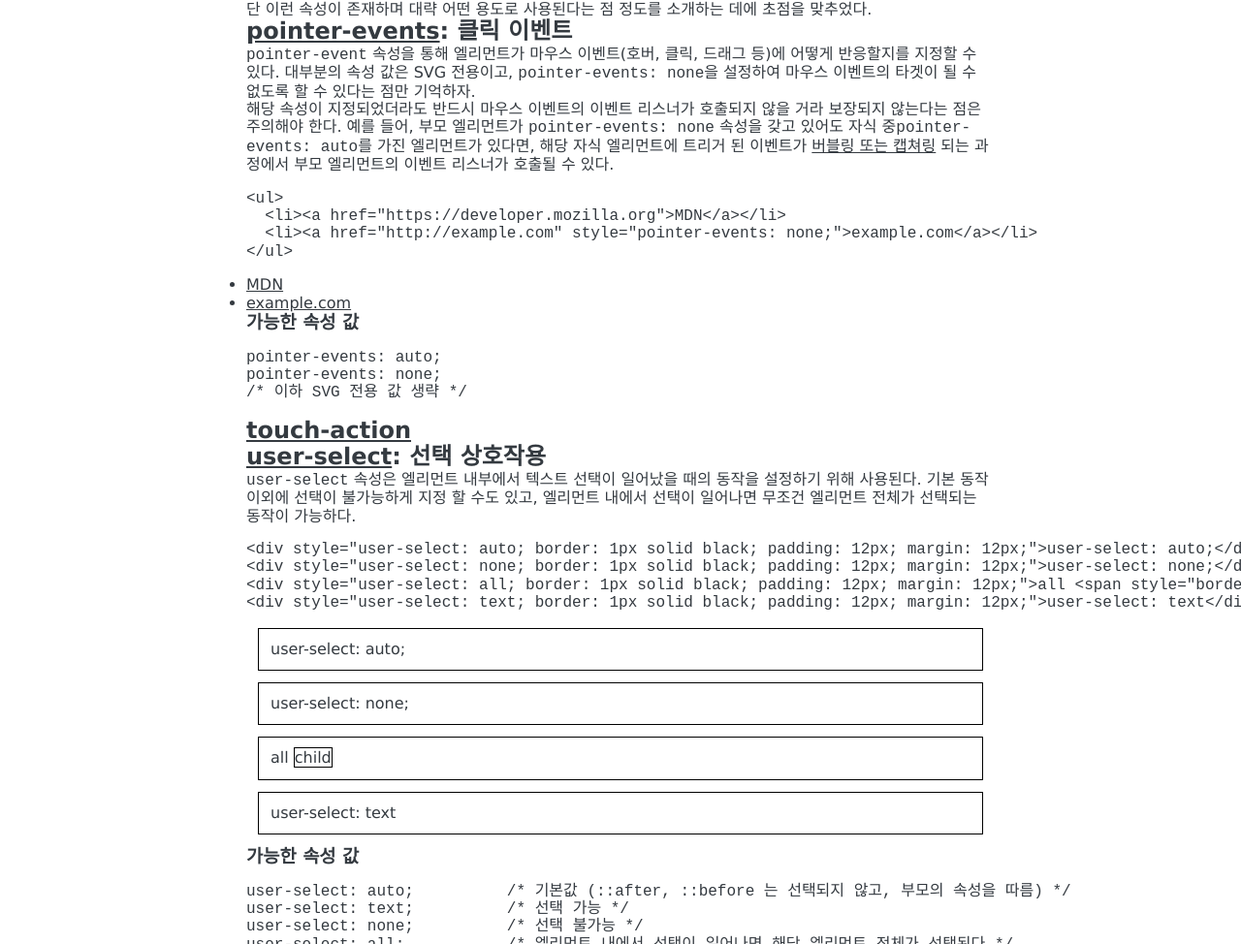
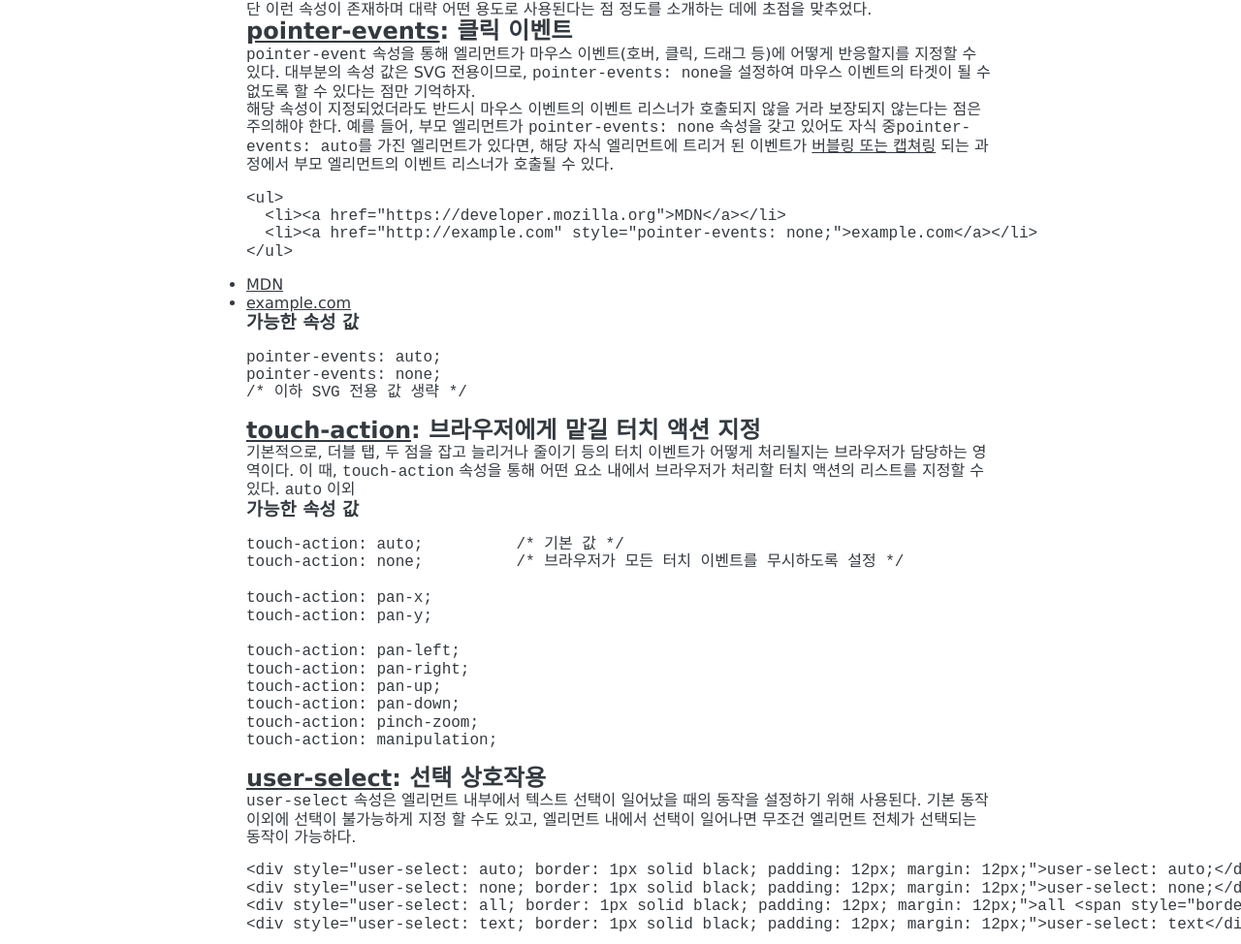
Before and after one commit to heejongahn/blog, a Gatsby site: page /articles/less-famous-css-properties in a window 1280 px wide. Shown: the part 334-1308 px from the top of the page at 97% size. Built offline with nearby package versions, Linux system fonts and the light colour scheme; Gatsby itself is replaced by a stand-in of ours; some packages are replaced by stand-ins of ours; code samples lack their colours.

Commit message:
Update Article “less-famous-css-properties”

````diff
--- a/src/pages/articles/less-famous-css-properties.md
+++ b/src/pages/articles/less-famous-css-properties.md
@@ -18,7 +18,7 @@ tags:
 
 ## [pointer-events](https://developer.mozilla.org/en-US/docs/Web/CSS/pointer-events): 클릭 이벤트
 
-`pointer-event` 속성을 통해 엘리먼트가 마우스 이벤트(호버, 클릭, 드래그 등)에 어떻게 반응할지를 지정할 수 있다. 대부분의 속성 값은 SVG 전용이고, `pointer-events: none`을 설정하여 마우스 이벤트의 타겟이 될 수 없도록 할 수 있다는 점만 기억하자.
+`pointer-event` 속성을 통해 엘리먼트가 마우스 이벤트(호버, 클릭, 드래그 등)에 어떻게 반응할지를 지정할 수 있다. 대부분의 속성 값은 SVG 전용이므로, `pointer-events: none`을 설정하여 마우스 이벤트의 타겟이 될 수 없도록 할 수 있다는 점만 기억하자.
 
 해당 속성이 지정되었더라도 반드시 마우스 이벤트의 이벤트 리스너가 호출되지 않을 거라 보장되지 않는다는 점은 주의해야 한다. 예를 들어, 부모 엘리먼트가 `pointer-events: none` 속성을 갖고 있어도 자식 중`pointer-events: auto`를 가진 엘리먼트가 있다면, 해당 자식 엘리먼트에 트리거 된 이벤트가 [버블링 또는 캡쳐링](https://javascript.info/bubbling-and-capturing) 되는 과정에서 부모 엘리먼트의 이벤트 리스너가 호출될 수 있다.
 
@@ -42,9 +42,26 @@ pointer-events: none;
 /* 이하 SVG 전용 값 생략 */
 ```
 
-## [touch-action](https://developer.mozilla.org/en-US/docs/Web/CSS/touch-action)
+## [touch-action](https://developer.mozilla.org/en-US/docs/Web/CSS/touch-action): 브라우저에게 맡길 터치 액션 지정
 
+기본적으로, 더블 탭, 두 점을 잡고 늘리거나 줄이기 등의 터치 이벤트가 어떻게 처리될지는 브라우저가 담당하는 영역이다. 이 때, `touch-action` 속성을 통해 어떤 요소 내에서 브라우저가 처리할 터치 액션의 리스트를 지정할 수 있다. `auto` 이외
 
+### 가능한 속성 값
+
+```css
+touch-action: auto;          /* 기본 값 */
+touch-action: none;          /* 브라우저가 모든 터치 이벤트를 무시하도록 설정 */
+
+touch-action: pan-x;
+touch-action: pan-y;
+
+touch-action: pan-left;
+touch-action: pan-right;
+touch-action: pan-up;
+touch-action: pan-down;
+touch-action: pinch-zoom;
+touch-action: manipulation;
+```
 
 ## [user-select](https://developer.mozilla.org/en-US/docs/Web/CSS/user-select): 선택 상호작용
 
````
